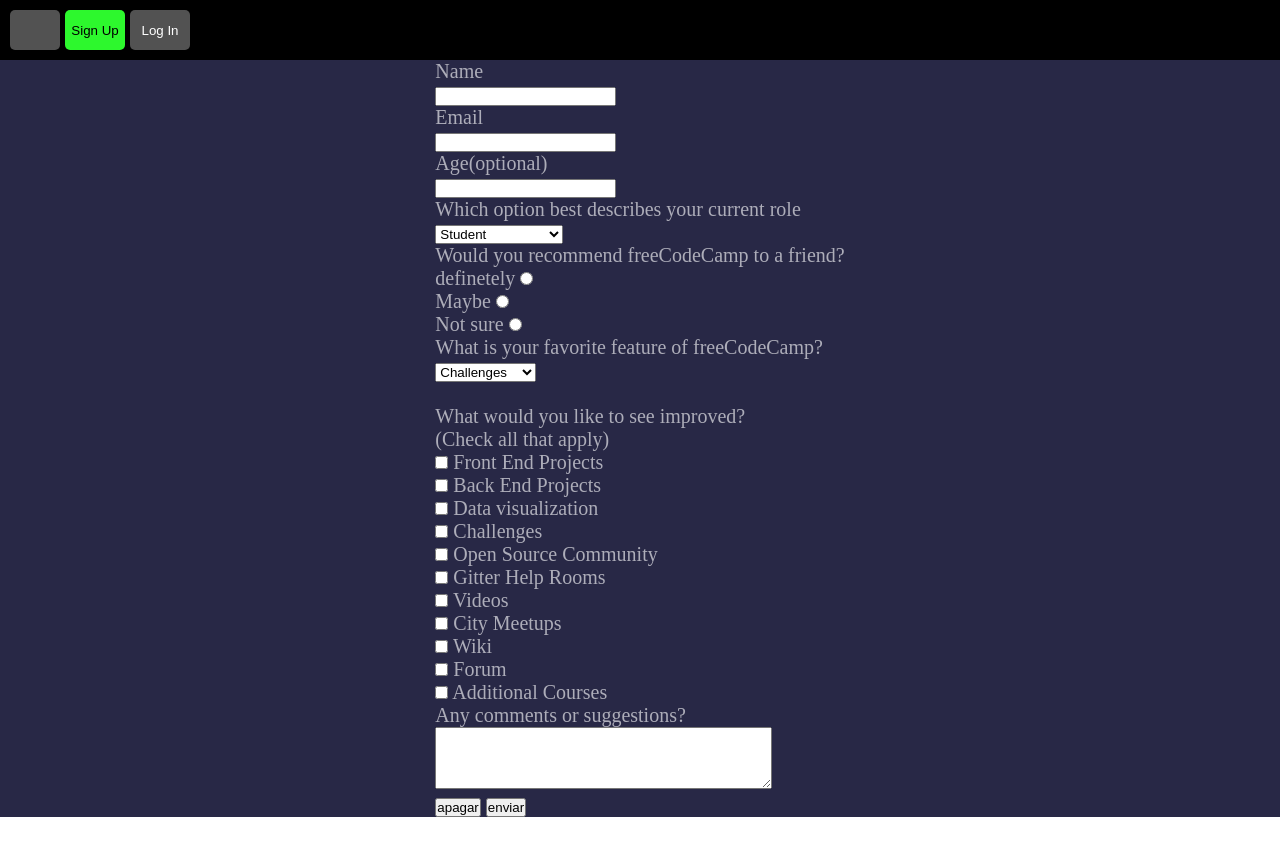
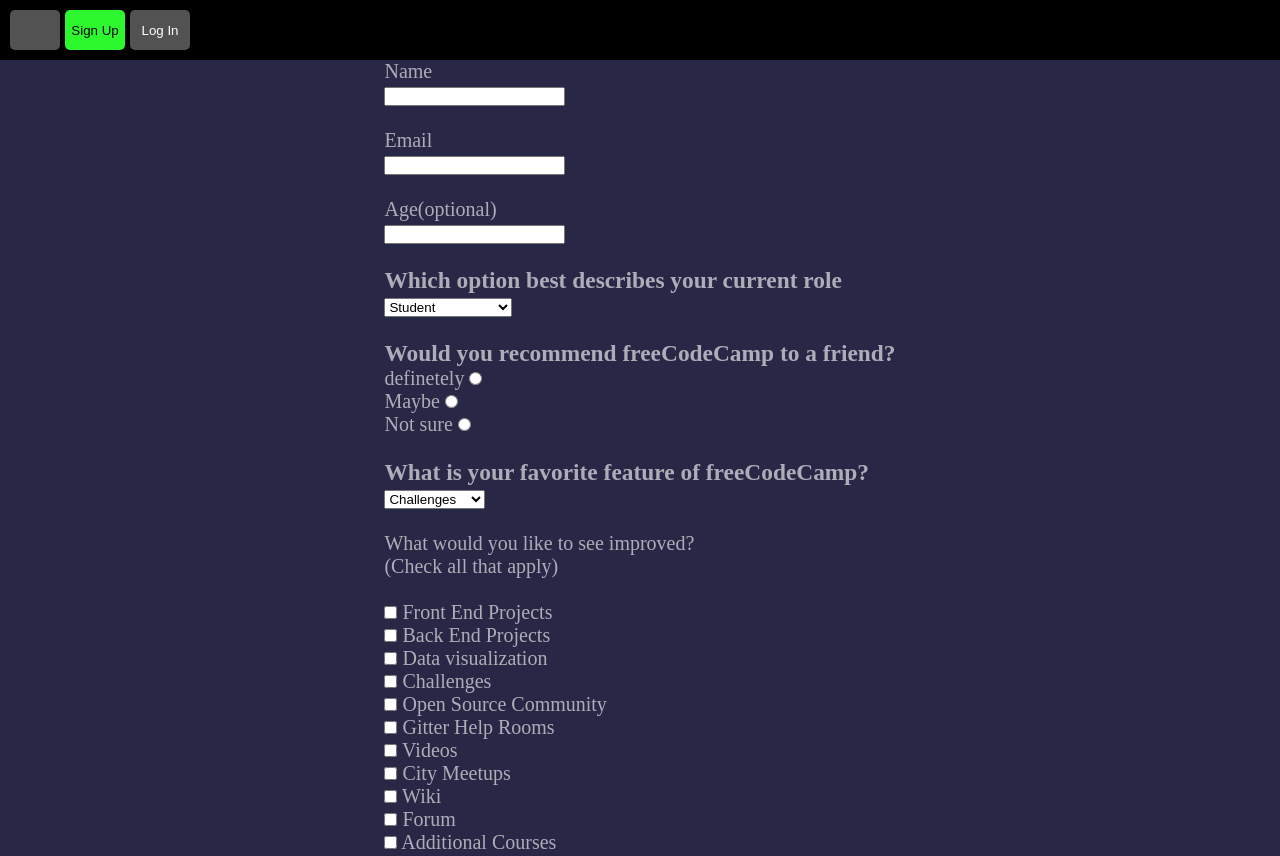
Before and after one commit to JoaquimSchuquel/formulario-com-html-css, a plain HTML site: page index.html in a window 1280 px wide. Shown: the top 856 px of the page. Before the commit the page ends 817 px from the top, so only its background shows below. Drawn offline with Linux system fonts and the light colour scheme.

Commit message:
Update index.html
dei uma formatada no hmtl

```diff
--- a/index.html
+++ b/index.html
@@ -18,32 +18,32 @@
         <form action="" method="post">
 
         <label for="name">Name</label><br>
-        <input type="text" name="name" id="name"><br>
+        <input type="text" name="name" id="name"><br><br>
 
         <label for="email">Email</label><br>
-        <input type="email" name="email" id="email"><br>
+        <input type="email" name="email" id="email"><br><br>
 
         <label for="age">Age(optional)</label><br>
-        <input type="number" name="age" id="age"><br>
+        <input type="number" name="age" id="age"><br><br>
 
-        <label for="current-role">Which option best describes your current role</label><br>
+        <label for="current-role"><h3>Which option best describes your current role</h3></label>
         <select name="current-role" id="current-role">
           <option value="student">Student</option>
           <option value="full-time-job">Full Time Job</option>
           <option value="full-time-learner">Full Time Learner</option>
           <option value="prefer-not-to-say">Prefer Not To Say</option>
           <option value="other">Other</option>
-        </select><br>
+        </select><br><br>
 
-        <p>Would you recommend freeCodeCamp to a friend?<br> </p>
+        <h3>Would you recommend freeCodeCamp to a friend?</h3>
         <label for="radio">definetely</label>
         <input type="radio" name="radio" id="radio1"><br>
         <label for="radio">Maybe</label>
         <input type="radio" name="radio" id="radio2"><br>
         <label for="radio">Not sure</label>
-        <input type="radio" name="radio" id="radio3"><br>
+        <input type="radio" name="radio" id="radio3"><br><br>
 
-        <label for="favorite-feature">What is your favorite feature of freeCodeCamp?</label><br>
+        <label for="favorite-feature"><h3>What is your favorite feature of freeCodeCamp?</h3></label>
         <select name="favorite-feature" id="favorite-feature">
           <option value="challenges">Challenges</option>
           <option value="projects">Projects</option>
@@ -51,7 +51,7 @@
           <option value="open-source">Open Source</option>
         </select><br><br>
 
-        <p>What would you like to see improved? <br>(Check all that apply)</p>
+        <p>What would you like to see improved? <br>(Check all that apply)</p><br>
         <input type="checkbox" name="front-end-projects" id="front-end-projects">
         <label for="front-end-projects">Front End Projects</label><br>
         <input type="checkbox" name="back-end-projects" id="back-end-projects">
@@ -73,7 +73,7 @@
         <input type="checkbox" name="forum" id="forum">
         <label for="forum">Forum</label><br>
         <input type="checkbox" name="additional-courses" id="additional-courses">
-        <label for="additional-courses">Additional Courses</label><br>
+        <label for="additional-courses">Additional Courses</label><br><br>
 
         <p>Any comments or suggestions?</p>
         <textarea name="suggestions" id="suggestions" cols="40" rows="4"></textarea><br>
```
